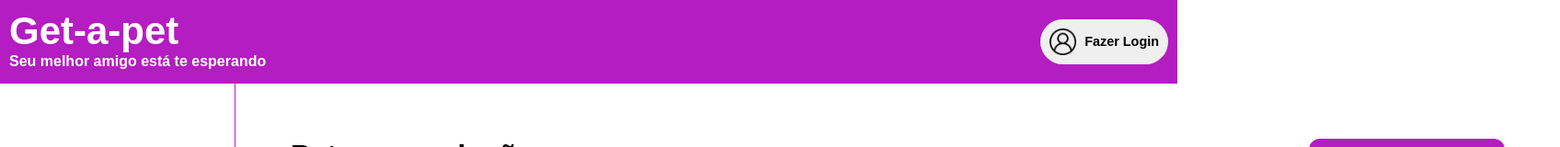
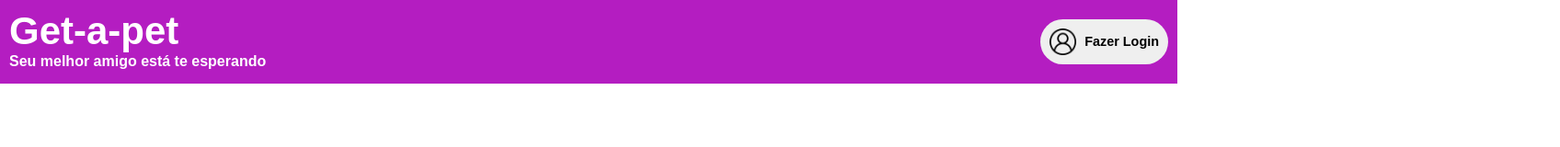
Before and after one commit to gabrielplhrs/AdoteUmPet, an Angular app: page /buscar in a window 1280 px wide. Before the commit this address led to /. Shown: the top 160 px of the page at 92% size, 1696 px wide, since content can reach past the window. Built offline with nearby package versions, Linux system fonts and the light colour scheme; a web font is replaced by a local one.

Commit message:
Add routing support

```diff
--- a/src/app/app.component.html
+++ b/src/app/app.component.html
@@ -1,8 +1 @@
-<main class="main">
-  <app-headerbar></app-headerbar>
-  <app-abrigo-screen></app-abrigo-screen>
-  <!--<app-animal-profile></app-animal-profile> -->
-  <!-- <app-searchscreen></app-searchscreen> -->
-  <!-- <app-sidebar></app-sidebar> -->
-  <!-- <app-main-content></app-main-content> -->
-</main>
+<router-outlet></router-outlet>
--- a/src/app/app.routes.ts
+++ b/src/app/app.routes.ts
@@ -1,3 +1,11 @@
 import { Routes } from '@angular/router';
+import { SearchscreenComponent } from './screens/searchscreen/searchscreen.component';
+import { AbrigoScreenComponent } from './screens/abrigo-screen/abrigo-screen.component';
+import { AnimalProfileComponent } from './screens/animal-profile/animal-profile.component';
 
-export const routes: Routes = [];
+export const routes: Routes = [
+    { path: 'buscar', component: SearchscreenComponent },
+    // { path: 'abrigo', component: AbrigoScreenComponent },
+    { path: 'animal', component: AnimalProfileComponent },
+    { path: '', redirectTo: '/buscar', pathMatch: 'full' },
+];
--- a/src/app/screens/animal-profile/animal-profile.component.ts
+++ b/src/app/screens/animal-profile/animal-profile.component.ts
@@ -1,4 +1,5 @@
 import { Component, OnChanges, SimpleChanges } from '@angular/core';
+import { Router } from '@angular/router';
 import { ButtonComponent } from '../../components/button/button.component';
 import { ModalHelpShelterComponent } from '../../components/modal-help-shelter/modal-help-shelter.component';
 
@@ -12,7 +13,10 @@ import { ModalHelpShelterComponent } from '../../components/modal-help-shelter/m
 export class AnimalProfileComponent {
   shelterModalVisible = false;
 
+  constructor(private _router: Router) {}
+
   recieveEvent($event: void) {
+    // this._router.navigate(['abrigo'])
     this.shelterModalVisible = true;
   }
 
--- a/src/app/screens/searchscreen/searchscreen.component.html
+++ b/src/app/screens/searchscreen/searchscreen.component.html
@@ -1,3 +1,4 @@
+<app-headerbar />
 <section class="titulo-searchbox-section">
   <div class="titulo-header">
     <h1>Get-a-pet</h1>
--- a/src/app/screens/searchscreen/searchscreen.component.ts
+++ b/src/app/screens/searchscreen/searchscreen.component.ts
@@ -1,11 +1,12 @@
 import { Component } from '@angular/core';
 import { SearchbarComponent } from '../../components/searchbar/searchbar.component';
 import { ModalHelpShelterComponent } from '../../components/modal-help-shelter/modal-help-shelter.component';
+import { HeaderbarComponent } from '../../components/headerbar/headerbar.component';
 
 @Component({
   selector: 'app-searchscreen',
   standalone: true,
-  imports: [SearchbarComponent, ModalHelpShelterComponent],
+  imports: [SearchbarComponent, ModalHelpShelterComponent, HeaderbarComponent],
   templateUrl: './searchscreen.component.html',
   styleUrl: './searchscreen.component.css'
 })
```
Also changed, not shown: src/app/app.component.ts (+4 -9 lines).
